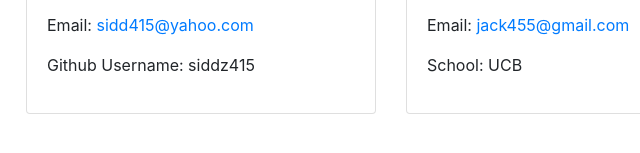
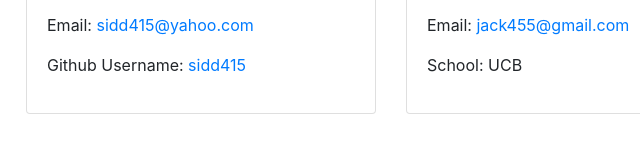
Before and after one commit to siddz415/Team-profile-generator, a website: page output/index.html in a window 1280 px wide. Shown: the part 261-414 px from the top of the page, 439-1079 px from the left. Drawn offline with nearby package versions, Linux system fonts and the light colour scheme.

Commit message:
added github link in index.html

```diff
--- a/output/index.html
+++ b/output/index.html
@@ -44,7 +44,7 @@
                 <div class="card-body">
                     <p class="id">ID:23</p>
                     <p class="email">Email: <a href="mailto:sidd415@yahoo.com">sidd415@yahoo.com</a></p>
-                    <p class="office">Github Username: siddz415</p>
+                    <p class="office">Github Username: <a href="https://github.com/siddz415">sidd415</a></p>
                 </div>
 
             </div>
```
